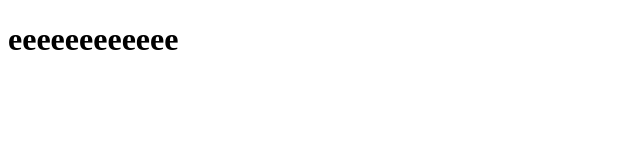
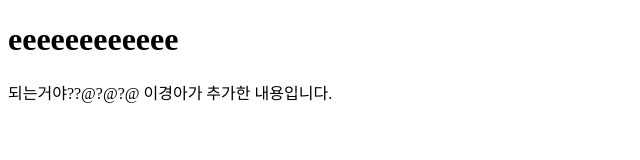
Before and after one commit to ekkkk1230/git-test, a plain HTML site: page index.html in a window 1280 px wide. Shown: the whole page, without its empty margins (0-640 px from the left). Drawn offline with Linux system fonts and the light colour scheme.

Commit message:
첫번째 수정임다

```diff
--- a/index.html
+++ b/index.html
@@ -8,5 +8,8 @@
 </head>
 <body>
     <h1>eeeeeeeeeeee</h1>
+    <section>
+        되는거야??@?@?@ 이경아가 추가한 내용입니다.
+    </section>
 </body>
 </html>
```
